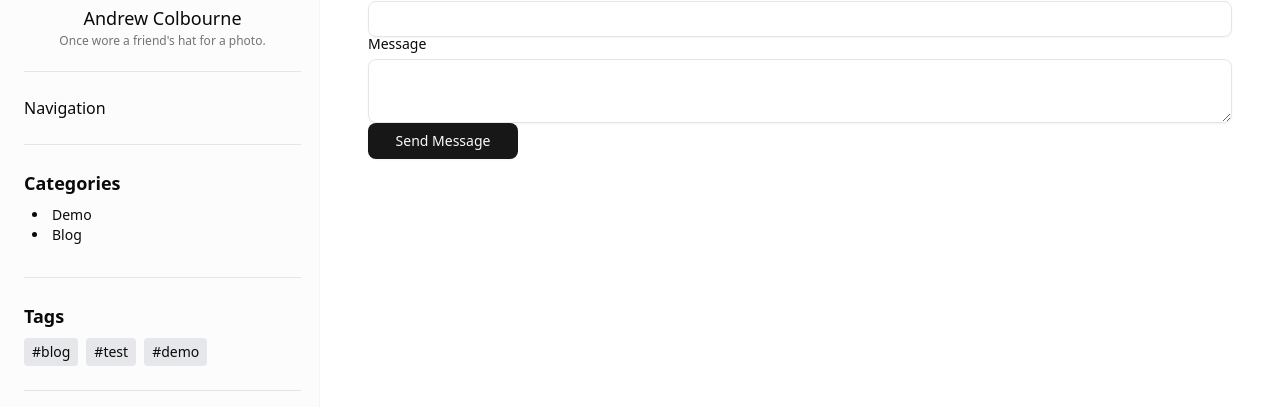
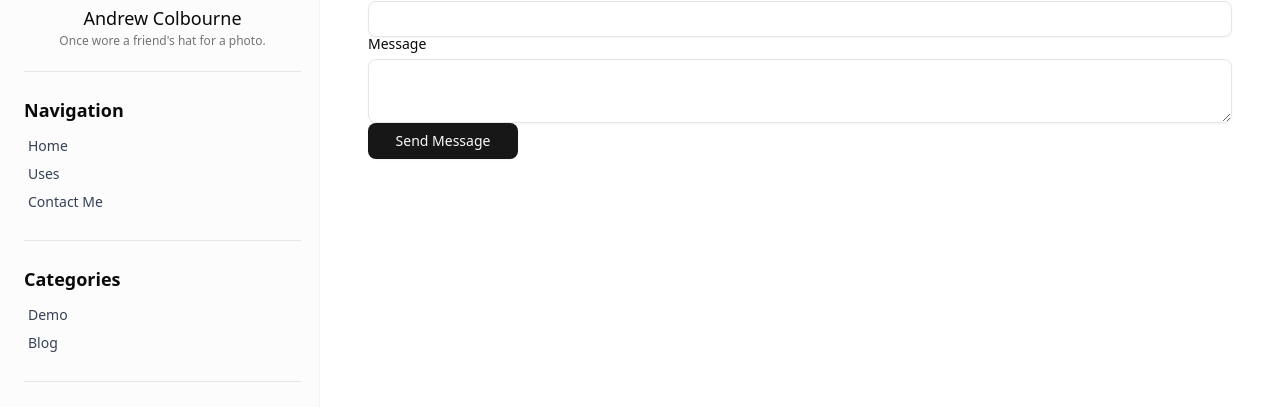
Before and after one commit to acolbourne/blog, a Next.js app: page /contact in a window 1280 px wide. Shown: the part 103-510 px from the top of the page. Built offline with nearby package versions, Linux system fonts and the light colour scheme; no server answers.

Commit message:
Added the main navigation. Improved the look and feel of dark mode elements.

```diff
--- a/src/components/Navigation/CategoriesList/index.tsx
+++ b/src/components/Navigation/CategoriesList/index.tsx
@@ -13,17 +13,15 @@ export const CategoriesList: React.FC = () => {
   return (
     <div id="CategoriesList">
       <h2 className="navigation-bar-heading">{t('title')}</h2>
-      <div className="navigation-bar-categories-container">
-        <ul className="p-2 list-inside list-disc text-sm">
+      <ul>
         {categories.map((category) => (
           <li key={category}>
-              <Link href={`/categories/${category}`} className="navigation-bar-category">
+            <Link href={`/categories/${category}`} className="navigation-bar-link">
               {category}
             </Link>
           </li>
         ))}
       </ul>
     </div>
-    </div>
   );
 };
--- /dev/null
+++ b/src/components/Navigation/Navigation/index.tsx
@@ -0,0 +1,26 @@
+// -> Imports -> Libraries
+import { useTranslations } from 'next-intl';
+
+// -> Imports -> Constants
+import { navigationItems } from '@/constants';
+
+// -> Imports -> Components
+import Link from 'next/link';
+
+export const Navigation: React.FC = () => {
+  const t = useTranslations('Navigation.Main');
+  return (
+    <div id="MainNavigation">
+      <h2 className="navigation-bar-heading">{t('title')}</h2>
+      <ul>
+        {navigationItems.map((item) => (
+          <li key={item.id}>
+            <Link href={item.url} className="navigation-bar-link">
+              {item.title}
+            </Link>
+          </li>
+        ))}
+      </ul>
+    </div>
+  );
+};
--- a/src/components/Navigation/index.tsx
+++ b/src/components/Navigation/index.tsx
@@ -2,6 +2,7 @@
 import Footer from '@/components/Footer';
 import { CategoriesList } from '@/components/Navigation/CategoriesList';
 import { DarkLightToggle } from '@/components/Navigation/DarkLightToggle';
+import { Navigation } from '@/components/Navigation/Navigation';
 import { Profile } from '@/components/Navigation/Profile';
 import { TagCloud } from '@/components/Navigation/TagCloud';
 import { Separator } from '@/components/ui/separator';
@@ -13,7 +14,7 @@ export const NavigationBar: React.FC = () => {
         <nav className="space-y-2 lg:space-y-6">
           <Profile />
           <Separator />
-          <div>Navigation</div>
+          <Navigation />
           <Separator />
           <CategoriesList />
           <Separator />
--- a/src/constants.ts
+++ b/src/constants.ts
@@ -16,6 +16,26 @@ export const websiteSettings: Record<string, string> = {
   defaultLocale: 'en-GB',
 } as const;
 
+export const navigationItems = [
+  {
+    id: 1,
+    title: 'Home',
+    url: '/',
+  },
+
+  {
+    id: 2,
+    title: 'Uses',
+    url: '/pages/uses',
+  },
+
+  {
+    id: 3,
+    title: 'Contact Me',
+    url: '/contact',
+  },
+] as const;
+
 export const currentDomain =
   env.NODE_ENV === 'development' ? websiteSettings.testDomain : websiteSettings.domain;
 
--- a/src/cssfiles/globals.css
+++ b/src/cssfiles/globals.css
@@ -120,16 +120,19 @@
     @apply bg-background text-foreground;
   }
   .navigation-bar {
-    @apply w-full lg:w-[320px] p-6 border-r shrink-0 border-zinc-100 lg:min-h-screen lg:bg-gray-100/25 lg:dark:bg-stone-900/75;
+    @apply w-full lg:w-[320px] p-6 border-r shrink-0 border-zinc-100 lg:min-h-screen lg:bg-gray-100/25 lg:dark:bg-stone-900/75 dark:border-stone-700;
   }
   .navigation-bar-heading {
-    @apply text-lg font-semibold;
+    @apply text-lg font-semibold mb-2;
   }
   .navigation-bar-tags-container {
     @apply flex flex-wrap gap-2 mt-2;
   }
   .navigation-bar-tag {
-    @apply px-2 py-1 text-sm bg-gray-200 rounded hover:bg-gray-300;
+    @apply px-2 py-1 text-sm bg-gray-200 rounded hover:bg-gray-300 dark:bg-cyan-900 dark:hover:bg-cyan-800;
+  }
+  .navigation-bar-link {
+    @apply block p-1 text-sm font-medium rounded-sm text-gray-700 hover:bg-gray-100 dark:text-gray-200 dark:hover:bg-gray-700;
   }
   #Profile {
     @apply flex flex-col items-center gap-4;
--- a/src/language/en-GB.json
+++ b/src/language/en-GB.json
@@ -1,6 +1,9 @@
 {
   "testKey": "This is a test key that confirms that the configuration is working.",
   "Navigation": {
+    "Main": {
+      "title": "Navigation"
+    },
     "Categories": {
       "title": "Categories"
     },
```
Lines whose indentation alone changed are shown as unchanged.
